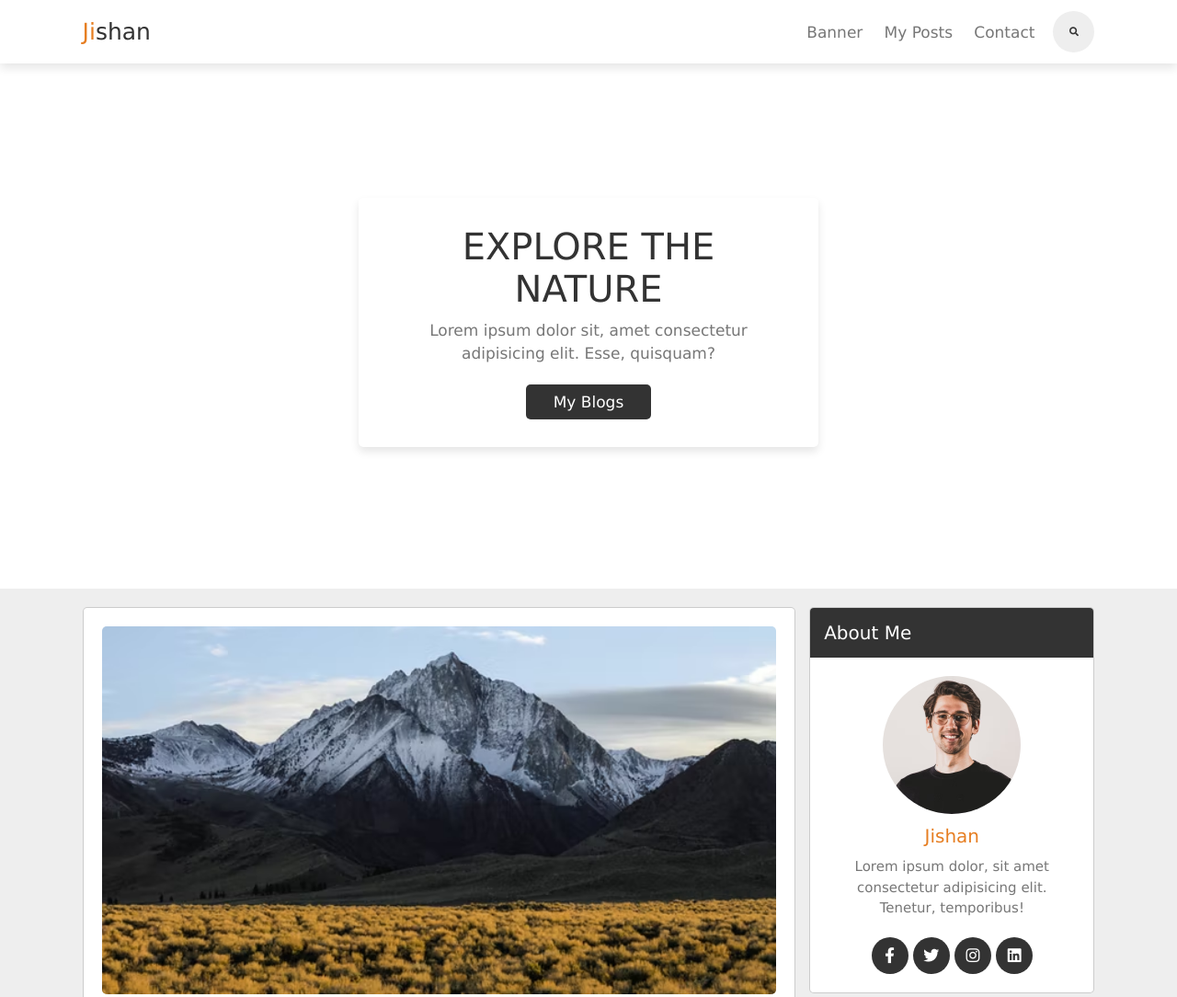
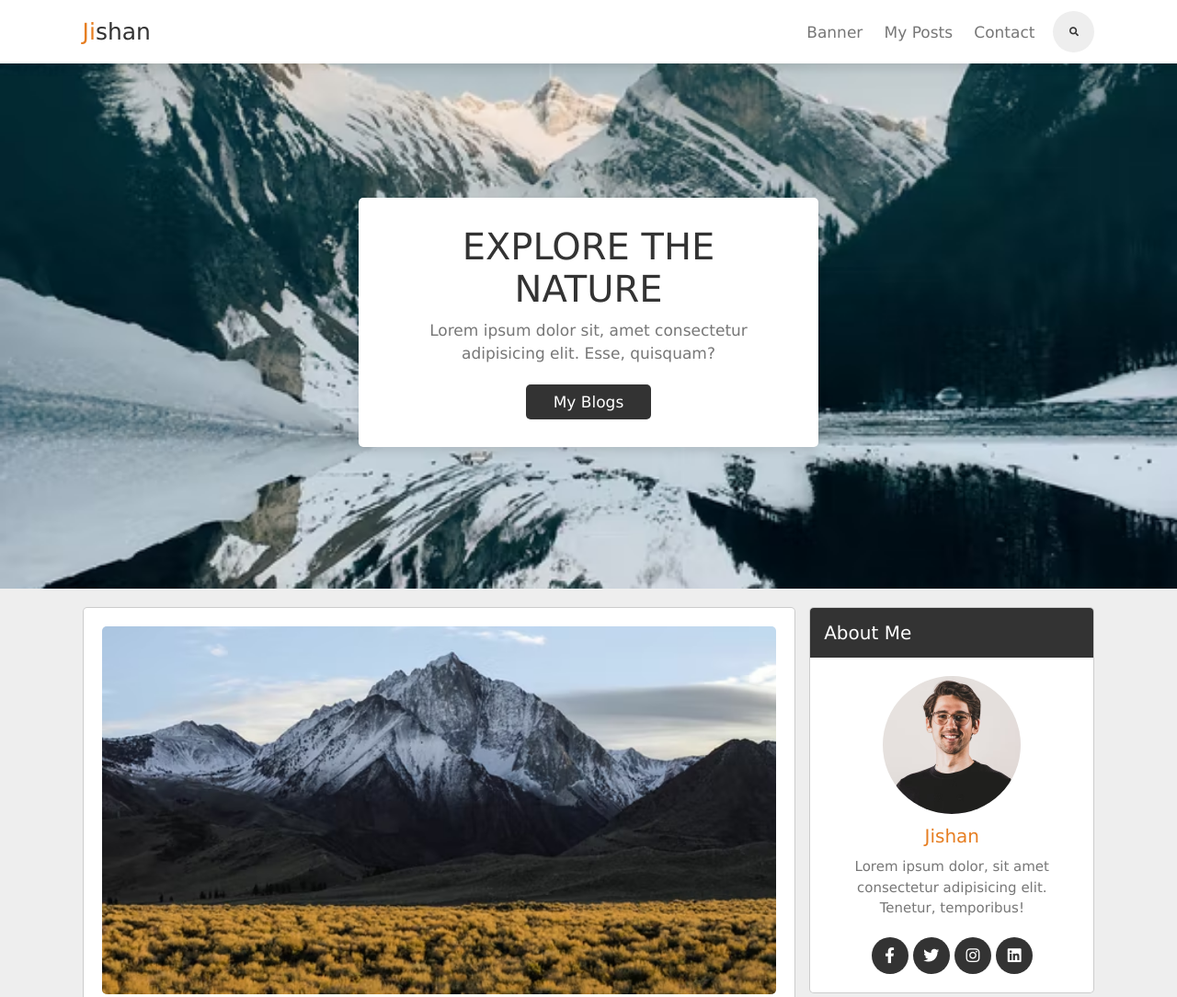
Before and after one commit to 6ezishan/zishanblog, a plain HTML site: page index.html in a window 1280 px wide. Shown: the top 1084 px of the page at 92% size. Drawn offline with Linux system fonts and the light colour scheme; a script that the page names is missing; files whose address does not match are found by name.

Commit message:
Update style.css

```diff
--- a/style.css
+++ b/style.css
@@ -139,7 +139,7 @@ section {
 
 .banner {
     min-height: 80vh;
-    background: url(../images/banner.png) no-repeat;
+    background: url(../banner.png) no-repeat;
     background-size: cover;
     background-position: center;
     display: grid;
```
